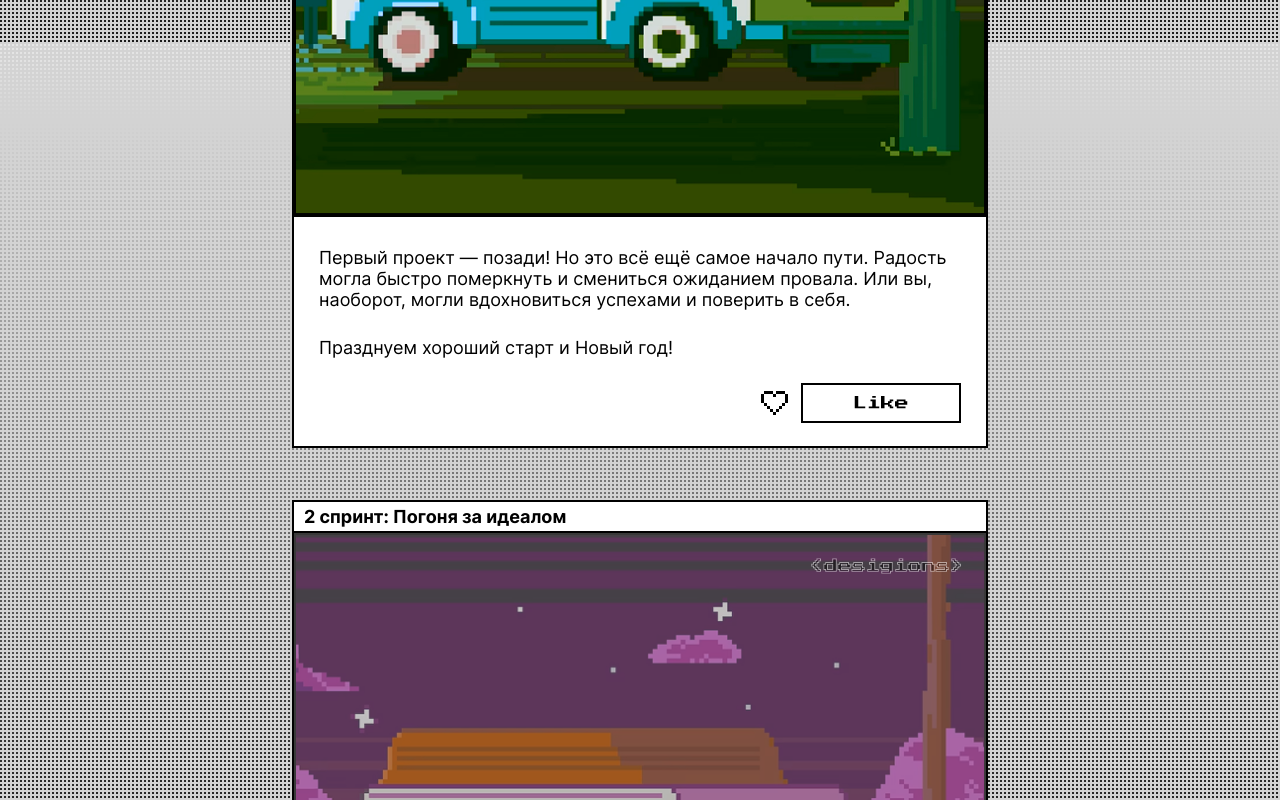
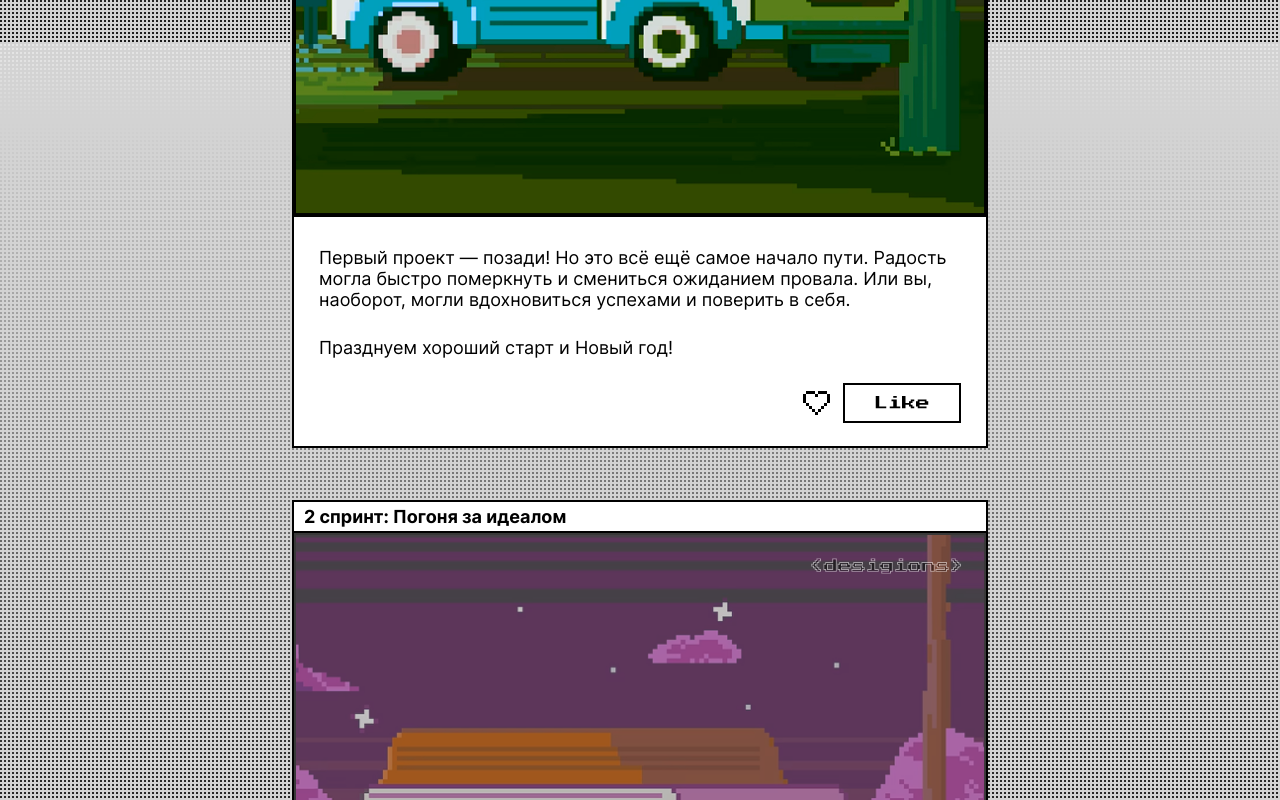
Before and after one commit to andreypyzhyanov87/zakrivayuschiy-teg-f, a plain HTML site: page index.html in a window 1280 px wide. Shown: the part 3158-3958 px from the top of the page. Drawn offline with Linux system fonts and the light colour scheme.

Commit message:
6-iteration

```diff
--- a/index.html
+++ b/index.html
@@ -608,7 +608,7 @@
           <svg xmlns="http://www.w3.org/2000/svg" class="modal__icon" viewBox="0 0 21 21">
             <use href="svg/floppy.svg#floppy"></use>
           </svg>
-          <p>Вставьте<br /> дискету, чтобы продолжить</p>
+          <p>Вставьте дискету, чтобы продолжить</p>
         </div>
         <form method="dialog">
           <button type="submit" class="button modal__button">
--- a/styles/style.css
+++ b/styles/style.css
@@ -158,7 +158,7 @@
 }
 
 .card__like-button {
-  width: 160px;
+  width:118px;
 }
 
 .button:focus {
@@ -199,6 +199,8 @@
 .button__icon {
   color: var(--button-text-color, #ffffff);
   mix-blend-mode: difference;
+  display: grid;
+  justify-content: center;
 }
 
 .button__icon {
@@ -247,7 +249,7 @@
   font-family: var(--page-accent-font-family, "PressStart2P", fantasy);
   line-height: 1.5;
   text-transform: uppercase;
-  max-inline-size: clamp(21.313rem, 20.159rem + 4.923vw, 22.313rem);
+  max-inline-size: clamp(21.313rem, 20.159rem + 4.923vw, 22.312rem);
 }
 
 .modal[open] {
```
